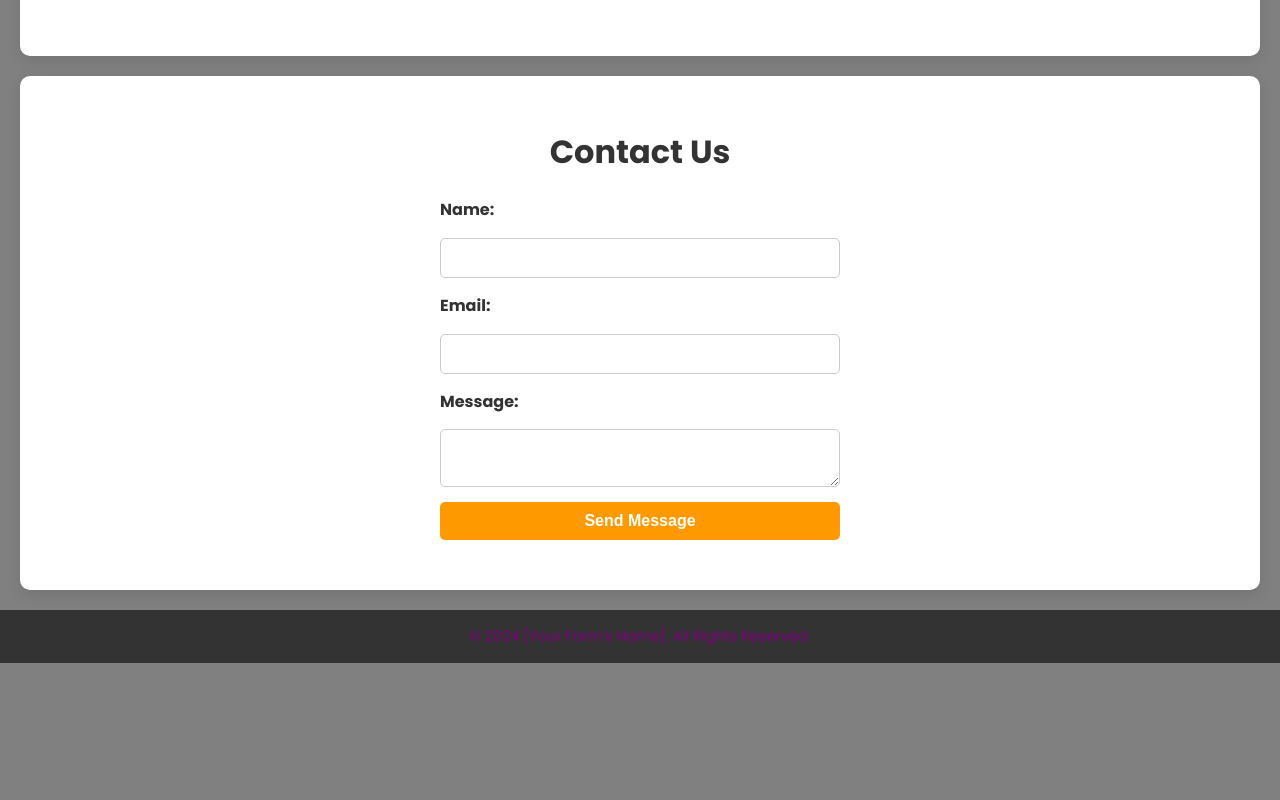
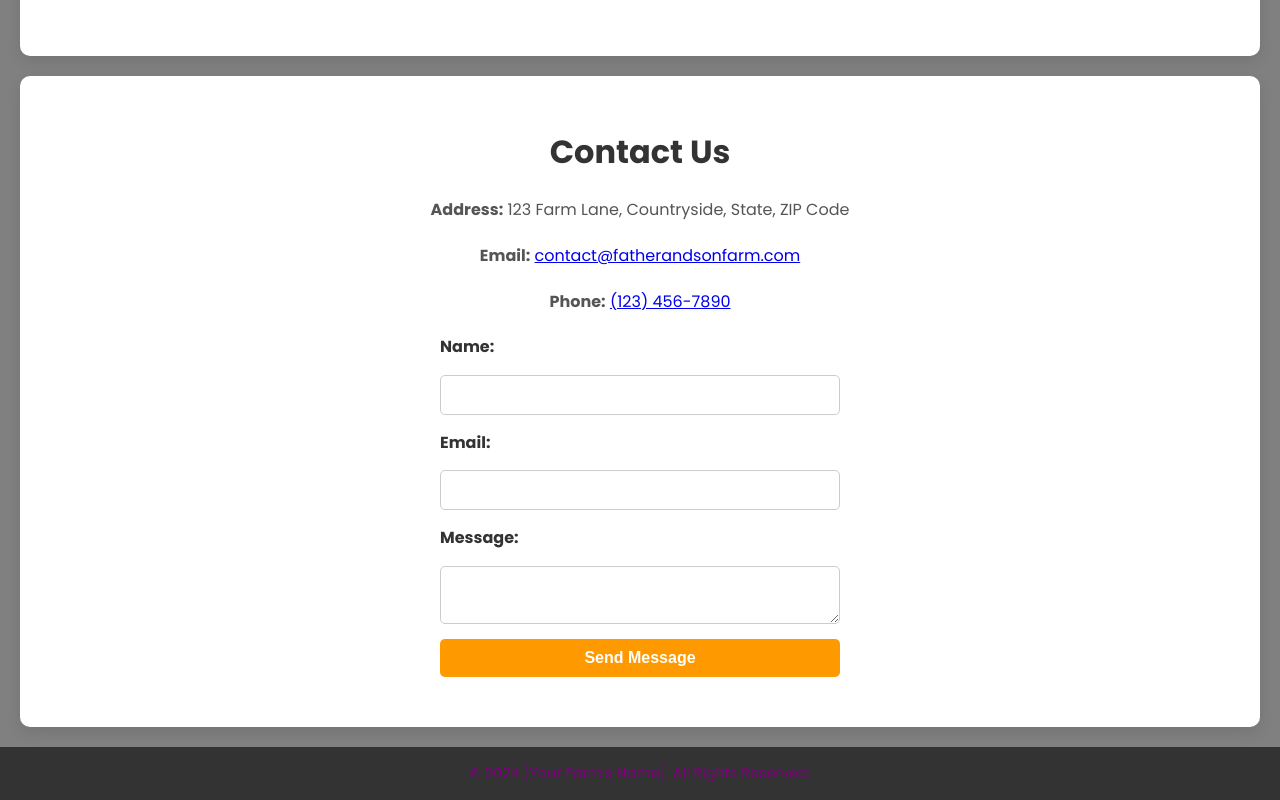
Before and after one commit to paz0123/INTERNATIONAL-FARM, a plain HTML site: page index.html in a window 1280 px wide. Shown: the part 1800-2600 px from the top of the page. Before the commit the page ends 2463 px from the top, so only its background shows below. Drawn offline with Linux system fonts and the light colour scheme.

Commit message:
Update index.html

```diff
--- a/index.html
+++ b/index.html
@@ -42,6 +42,9 @@
 
   <section id="contact">
     <h2>Contact Us</h2>
+    <p><strong>Address:</strong> 123 Farm Lane, Countryside, State, ZIP Code</p>
+    <p><strong>Email:</strong> <a href="mailto:contact@fatherandsonfarm.com">contact@fatherandsonfarm.com</a></p>
+    <p><strong>Phone:</strong> <a href="tel:+1234567890">(123) 456-7890</a></p>
     <form>
       <label for="name">Name:</label>
       <input type="text" id="name" name="name" required>
```
